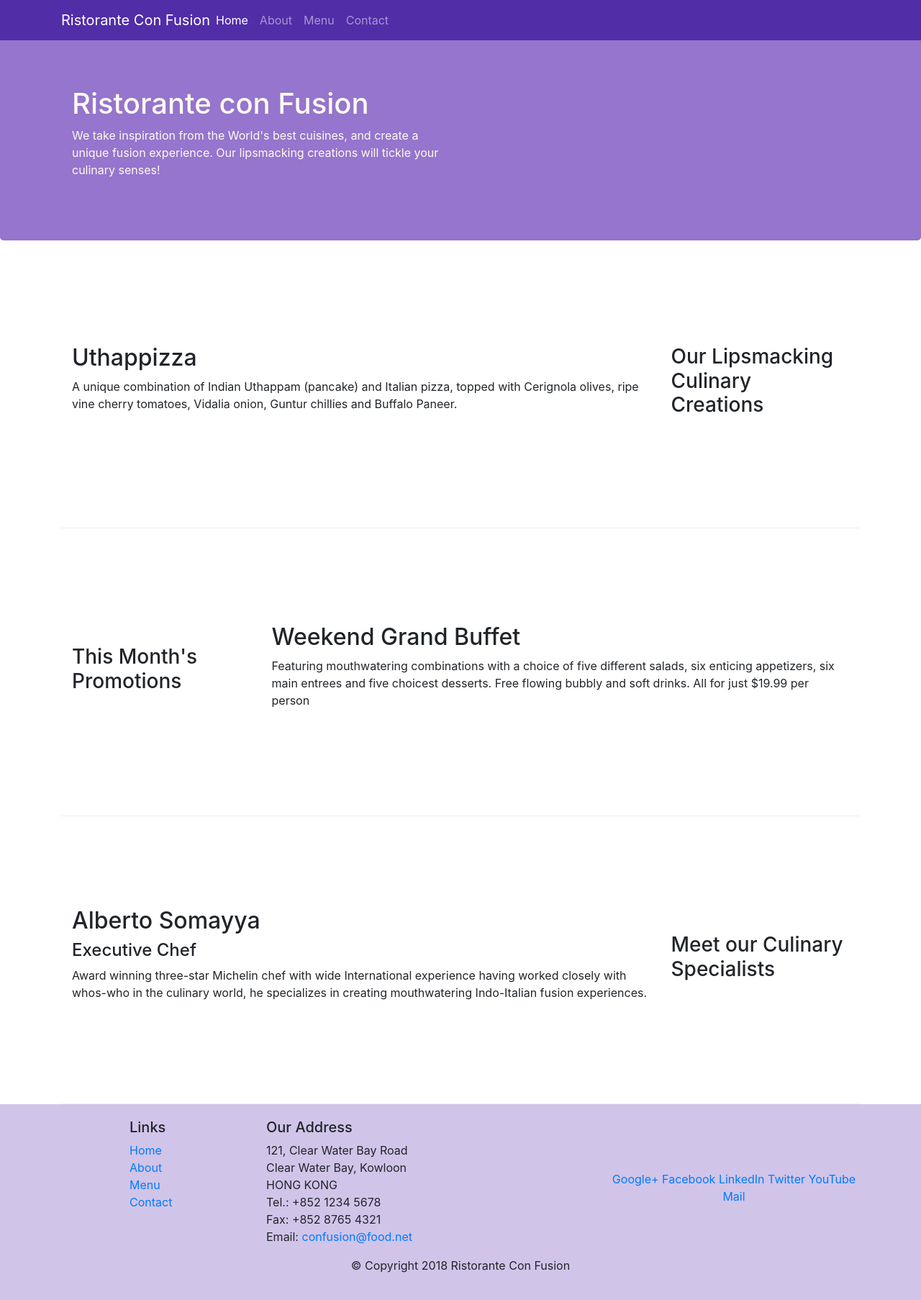
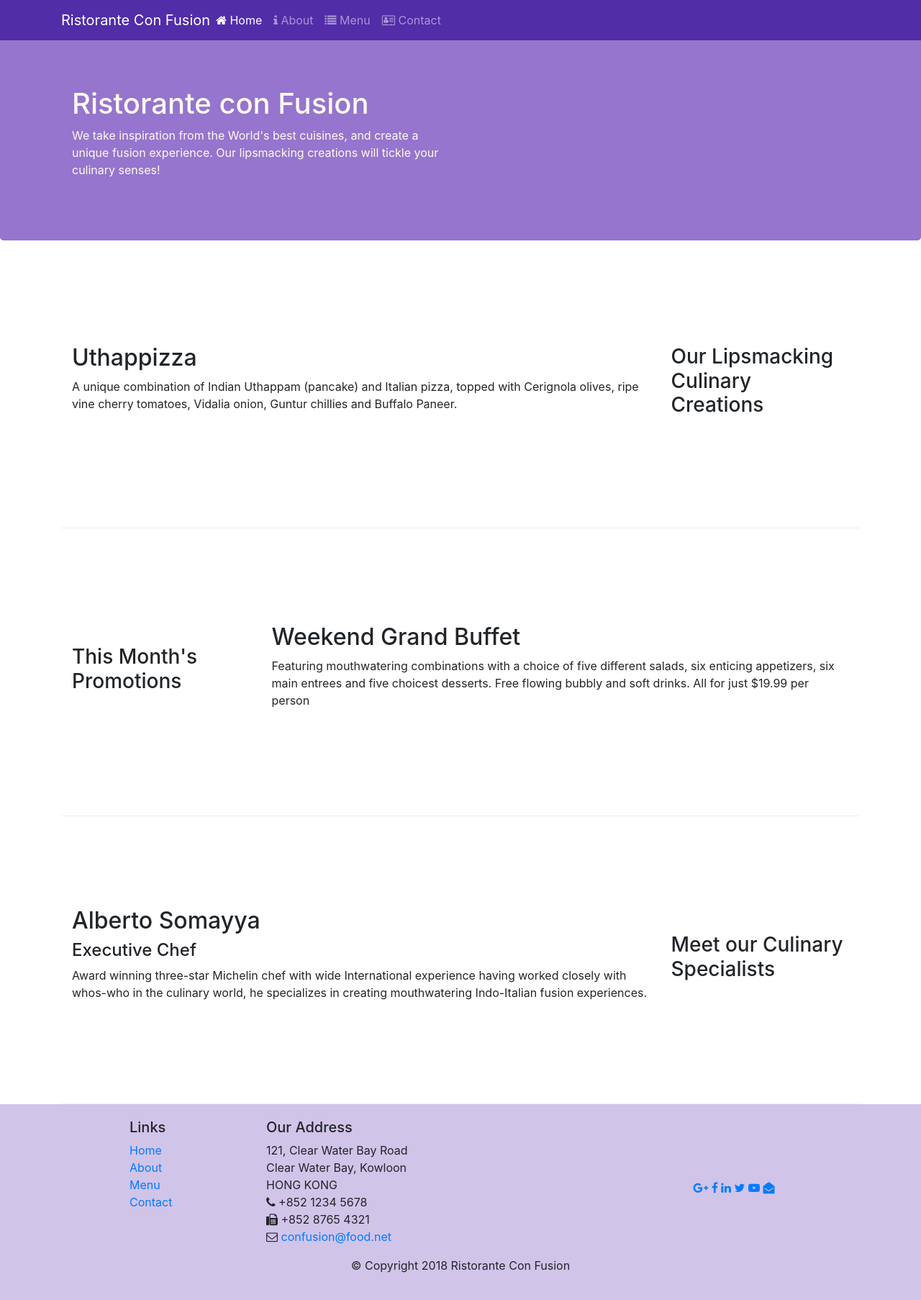
Before and after one commit to kingcv/Confusion, a website: page index.html in a window 1280 px wide. Shown: the whole page at 72% size. Drawn offline with nearby package versions, Linux system fonts and the light colour scheme.

Commit message:
Icons and Fonts

```diff
--- a/index.html
+++ b/index.html
@@ -2,14 +2,18 @@
 <html lang="en">
 
 <head>
-        <!-- Required meta tags always come first -->
+    <!-- Required meta tags always come first -->
     <meta charset="utf-8">
     <meta name="viewport" content="width=device-width, initial-scale=1, shrink-to-fit=no">
     <meta http-equiv="x-ua-compatible" content="ie=edge">
 
     <!-- Bootstrap CSS -->
     <link rel="stylesheet" href="node_modules/bootstrap/dist/css/bootstrap.min.css">
+    <link rel="stylesheet" href="node_modules/font-awesome/css/font-awesome.min.css">
+    <link rel="stylesheet" href="node_modules/feather-icons/dist/icons">
+    <link rel="stylesheet" href="node_modules/bootstrap-social/bootstrap-social.css">
     <link rel="stylesheet" href="css/styles.css">
+
     <title>Ristorante Con Fusion</title>
 </head>
 
@@ -38,10 +42,10 @@
             <a class="navbar-brand mr-auto" href="./index.html">Ristorante Con Fusion</a>
             <div class="collapse navbar-collapse" id="Navbar">
                 <ul class="navbar-nav mr-auto">
-                    <li class="nav-item active"><a class="nav-link" href="#">Home</a></li>
-                    <li class="nav-item"><a class="nav-link" href="./aboutus.html">About</a></li>
-                    <li class="nav-item"><a class="nav-link" href="#">Menu</a></li>
-                    <li class="nav-item"><a class="nav-link" href="#">Contact</a></li>
+                    <li class="nav-item active"><a class="nav-link" href="#"><span class="fa fa-home"></span> Home</a></li>
+                    <li class="nav-item"><a class="nav-link" href="./aboutus.html"><span class="fa fa-info"></span> About</a></li>
+                    <li class="nav-item"><a class="nav-link" href="#"><span class="fa fa-list"></span> Menu</a></li>
+                    <li class="nav-item"><a class="nav-link" href="#"><span class="fa fa-address-card-o"></span> Contact</a></li>
                 </ul>
             </div>
         </div>
@@ -99,19 +103,19 @@
 		              121, Clear Water Bay Road<br>
 		              Clear Water Bay, Kowloon<br>
 		              HONG KONG<br>
-		              Tel.: +852 1234 5678<br>
-		              Fax: +852 8765 4321<br>
-		              Email: <a href="mailto:confusion@food.net">confusion@food.net</a>
+		                <i class="fa fa-phone"></i> +852 1234 5678<br>
+                        <i class="fa fa-fax"></i> +852 8765 4321<br>
+                        <i class="fa fa-envelope-o"></i> <a href="mailto:confusion@food.net">confusion@food.net</a>
 		           </address>
                 </div>
                 <div class="col-12 col-sm-4 align-self-center">
                     <div class="text-center">
-                        <a href="http://google.com/+">Google+</a>
-                        <a href="http://www.facebook.com/profile.php?id=">Facebook</a>
-                        <a href="http://www.linkedin.com/in/">LinkedIn</a>
-                        <a href="http://twitter.com/">Twitter</a>
-                        <a href="http://youtube.com/">YouTube</a>
-                        <a href="mailto:">Mail</a>
+                        <a href="http://google.com/+"><i class="fa fa-google-plus"></i></a>
+                        <a href="http://www.facebook.com/profile.php?id="><i class="fa fa-facebook"></i></a>
+                        <a href="http://www.linkedin.com/in/"><i class="fa fa-linkedin"></i></a>
+                        <a href="http://twitter.com/"><i class="fa fa-twitter"></i></a>
+                        <a href="http://youtube.com/"><i class="fa fa-youtube-play"></i></a>
+                        <a href="mailto:"><i class="fa fa-envelope-open"></i></a>
                     </div>
                 </div>
            </div>
--- a/package.json
+++ b/package.json
@@ -16,6 +16,7 @@
   "dependencies": {
     "bootstrap": "^4.0.0",
     "bootstrap-social": "^5.1.1",
+    "feather-icons": "^4.7.3",
     "font-awesome": "^4.7.0",
     "jquery": "^3.3.1",
     "popper.js": "^1.12.9"
```
Also changed, not shown: aboutus.html (+7 -4 lines), 1 other file.
